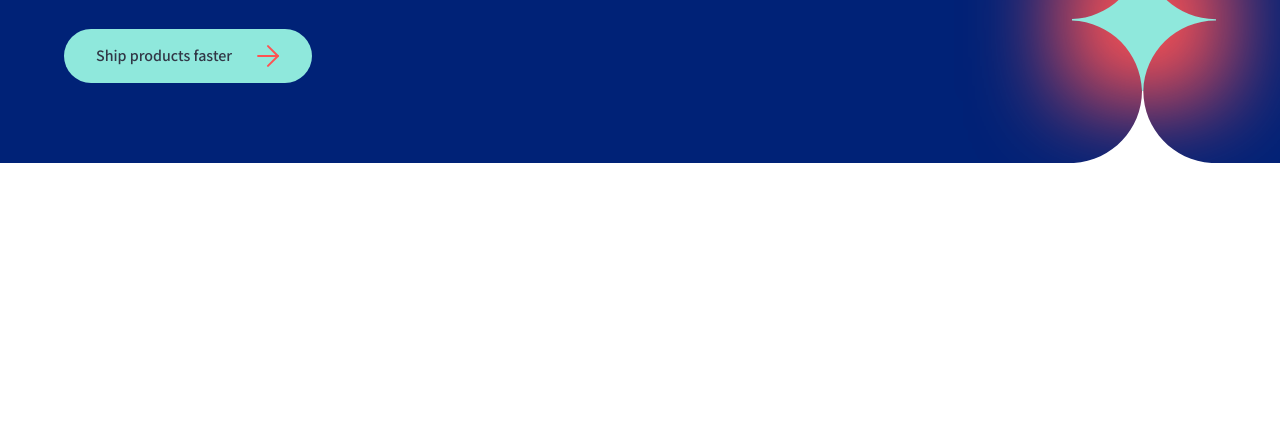
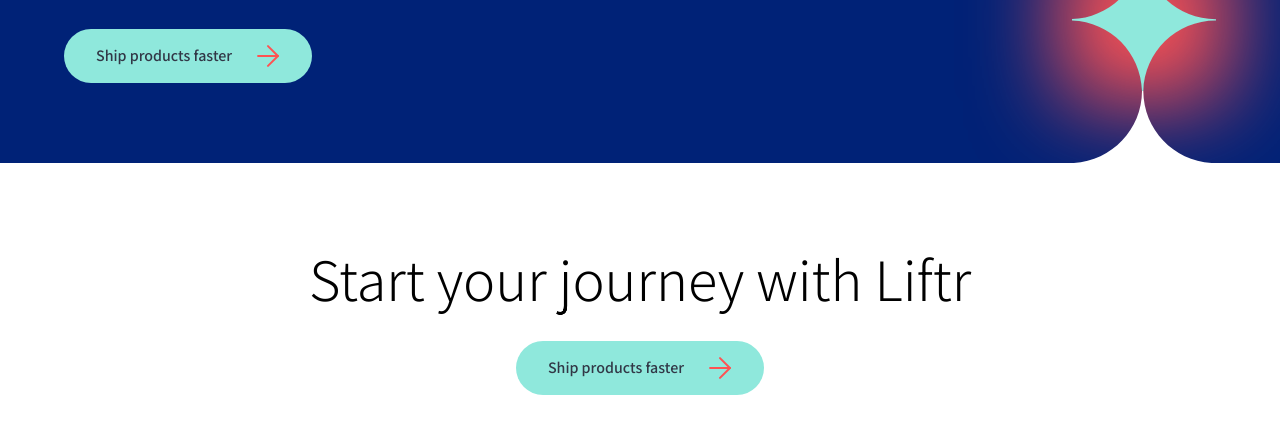
Before and after one commit to Liftr-Studio/liftr-web, a Gatsby site: page / in a window 1280 px wide. Shown: the part 555-988 px from the top of the page. Before the commit the page ends 800 px from the top, so only its background shows below. Built offline with nearby package versions, Linux system fonts and the light colour scheme; Gatsby itself is replaced by a stand-in of ours.

Commit message:
Add the start your journey section to the homepage

```diff
--- a/src/pages/index.js
+++ b/src/pages/index.js
@@ -1,11 +1,21 @@
 import * as React from "react"
+import { CTA } from "../components/CTA"
+import { Heading } from "../components/Heading/Heading"
 import { HomepageHero } from "../components/HomepageHero/HomepageHero"
 import { Layout } from "../components/Layout"
+import { PageContainer } from "../components/PageContainer"
+import { SectionWrapper } from "../components/SectionWrapper"
 
 const IndexPage = () => {
   return (
    <Layout headerDarkTheme headerIsOverlapping>
     <HomepageHero />
+    <PageContainer>
+      <SectionWrapper isCenter>
+        <Heading theme={2} importance={2}>Start your journey with Liftr</Heading>
+        <CTA to="/" hasArrowIcon>Ship products faster</CTA>
+      </SectionWrapper>
+    </PageContainer>
    </Layout>
   )
 }
```
